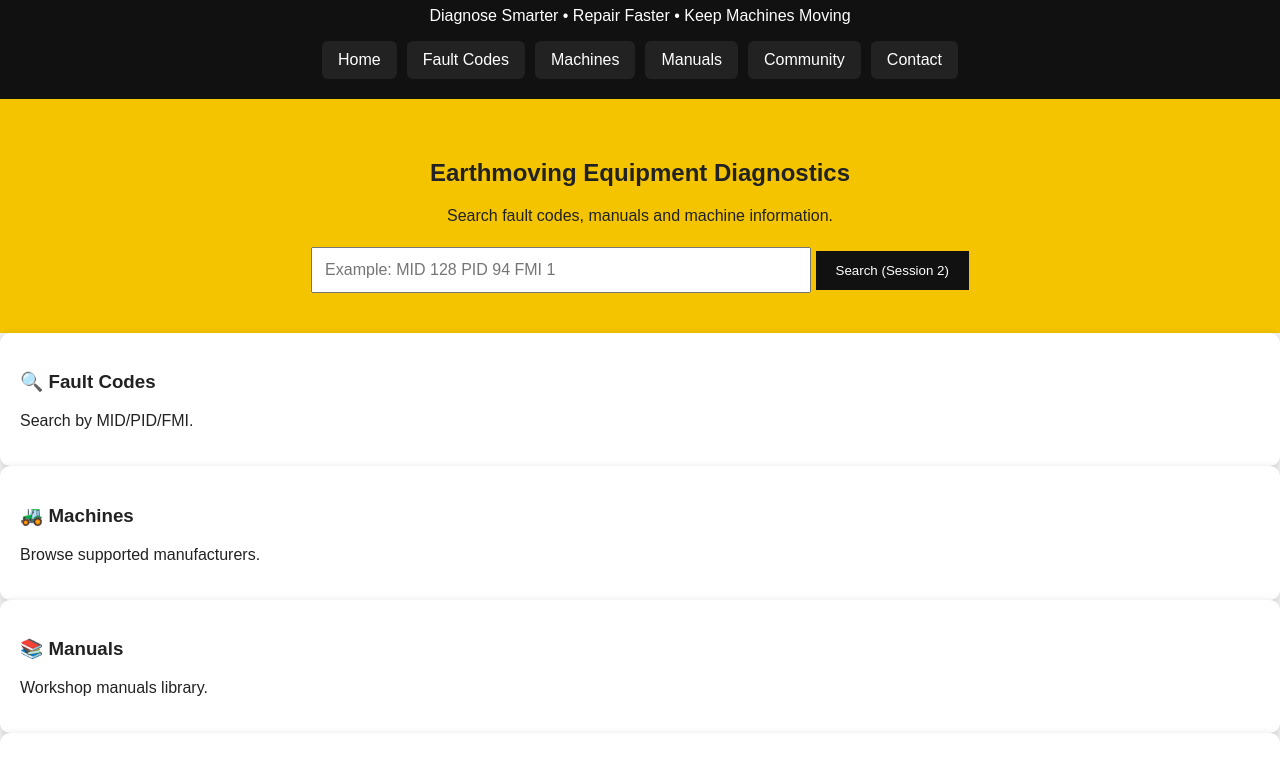
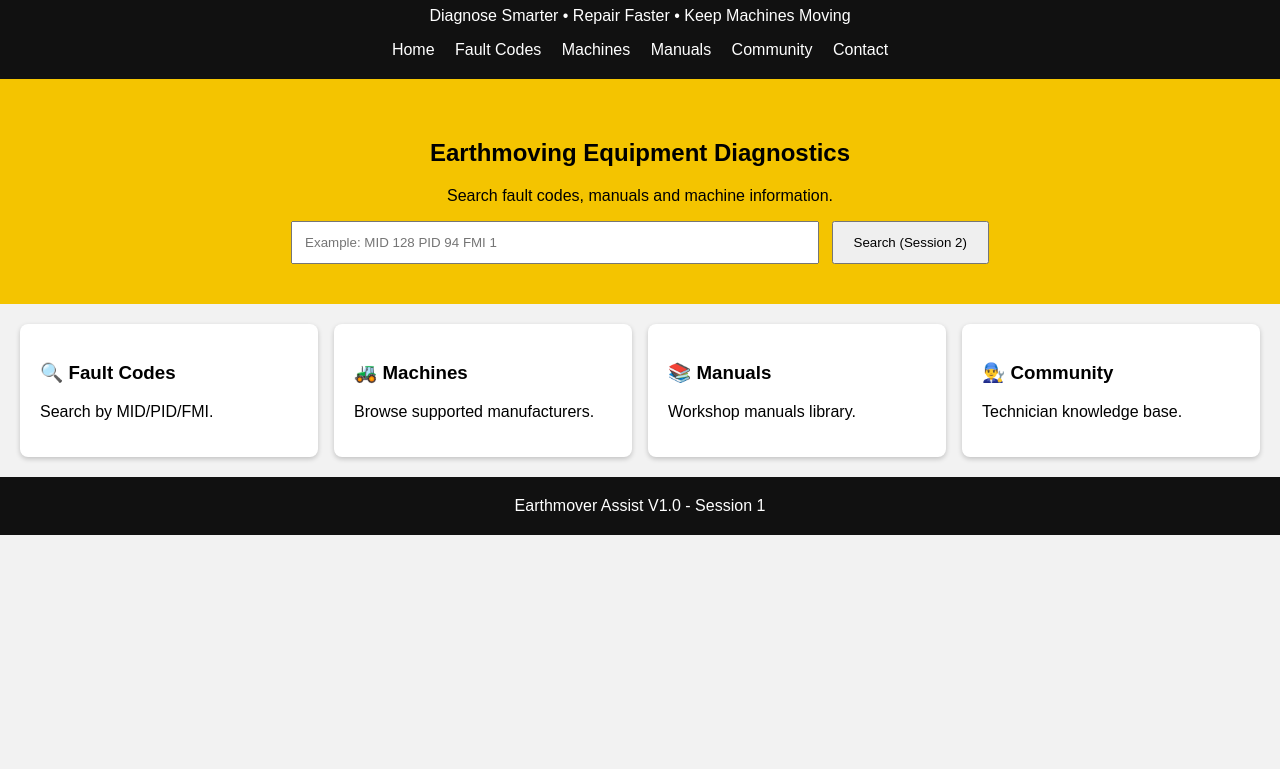
Before and after one commit to morneviljoen578-hub/Earthmover-Asist., a plain HTML site: page index.html in a window 1280 px wide. Shown: the part 94-863 px from the top of the page. After the commit the page ends 800 px from the top, so only its background shows below. Drawn offline with Linux system fonts and the light colour scheme.

Commit message:
Update style.css

```diff
--- a/style.css
+++ b/style.css
@@ -1,77 +1,10 @@
-
-*{box-sizing:border-box}
-body{
-  margin:0;
-  font-family:Arial,sans-serif;
-  background:#f3f3f3;
-  color:#222;
-}
-header{
-  background:#111;
-  color:#f4c400;
-  text-align:center;
-  padding:20px;
-}
+body{margin:0;font-family:Arial;background:#f2f2f2}
+header{background:#111;color:#f4c400;text-align:center;padding:20px}
 header p{color:#fff}
-nav{
-  display:flex;
-  flex-wrap:wrap;
-  justify-content:center;
-  gap:10px;
-  margin-top:15px;
-}
-nav a{
-  color:#fff;
-  text-decoration:none;
-  background:#222;
-  padding:10px 16px;
-  border-radius:6px;
-}
-nav a:hover{
-  background:#f4c400;
-  color:#111;
-}
-.hero{
-  background:#f4c400;
-  text-align:center;
-  padding:40px 20px;
-}
-.hero input{
-  width:min(500px,90%);
-  padding:12px;
-  font-size:16px;
-}
-.hero button{
-  padding:12px 20px;
-  margin-top:10px;
-  background:#111;
-  color:#fff;
-  border:none;
-  cursor:pointer;
-}
-.container{
-  max-width:1100px;
-  margin:auto;
-  padding:20px;
-}
-.grid{
-  display:grid;
-  grid-template-columns:repeat(auto-fit,minmax(180px,1fr));
-  gap:15px;
-}
-.card{
-  background:#fff;
-  border-radius:10px;
-  padding:20px;
-  box-shadow:0 2px 8px rgba(0,0,0,.15);
-}
-.card:hover{
-  transform:translateY(-3px);
-}
-footer{
-  margin-top:40px;
-  background:#111;
-  color:#fff;
-  text-align:center;
-  padding:20px;
-}
+nav a{color:#fff;text-decoration:none;margin:0 8px}
+.hero{background:#f4c400;text-align:center;padding:40px}
+.hero input{padding:12px;width:min(500px,90%)}
+.hero button{padding:12px 20px;margin-left:8px}
+.cards{display:grid;grid-template-columns:repeat(auto-fit,minmax(200px,1fr));gap:16px;padding:20px}
+.card{background:#fff;padding:20px;border-radius:8px;box-shadow:0 2px 5px #0003}
+footer{background:#111;color:#fff;text-align:center;padding:20px}
```
